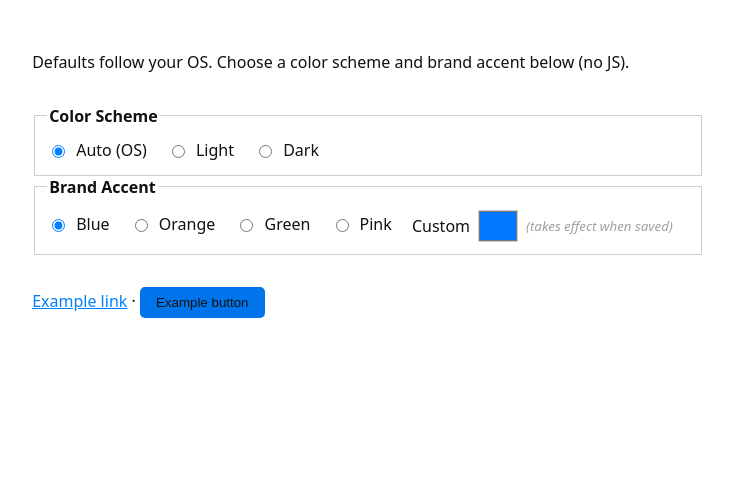
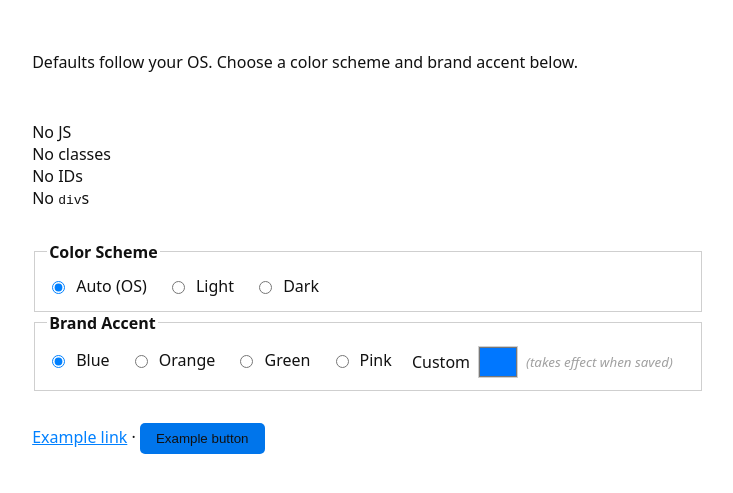
Before and after one commit to dragontheory/color-themes-system, a plain HTML site: page index.html in a window 1280 px wide. Shown: the part 99-592 px from the top of the page, without its empty margins (272-1005 px from the left). Drawn offline with Linux system fonts and the light colour scheme.

Commit message:
Remove 'No JS' from paragraph text

```diff
--- a/index.html
+++ b/index.html
@@ -10,7 +10,8 @@
   </head>
   <body>
     <h1>Drop-In CSS-Only Color Themes</h1>
-    <p>Defaults follow your OS. Choose a color scheme and brand accent below (no JS).</p>
+    <p>Defaults follow your OS. Choose a color scheme and brand accent below.</p>
+    <p>No JS<br>No classes<br>No IDs<br>No <code>div</code>s</p>
 
     <form>
       <fieldset>
```
